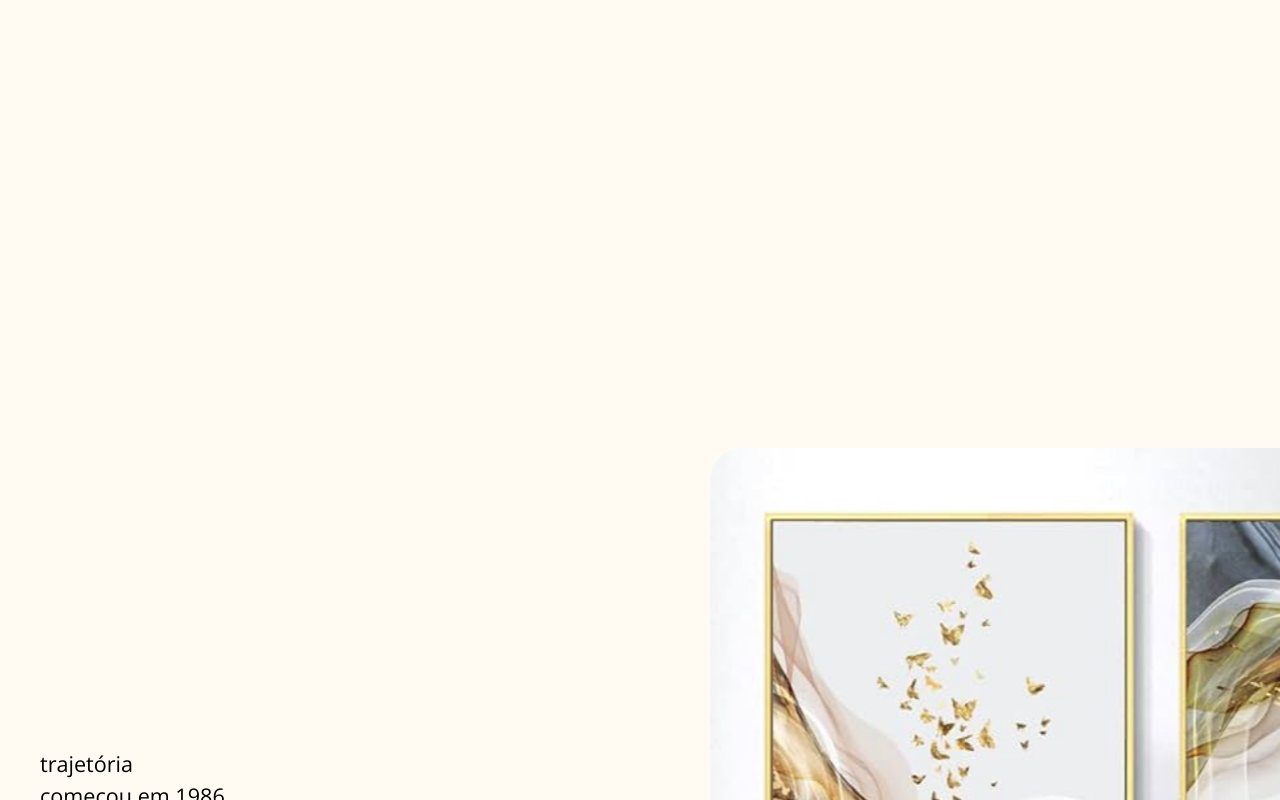
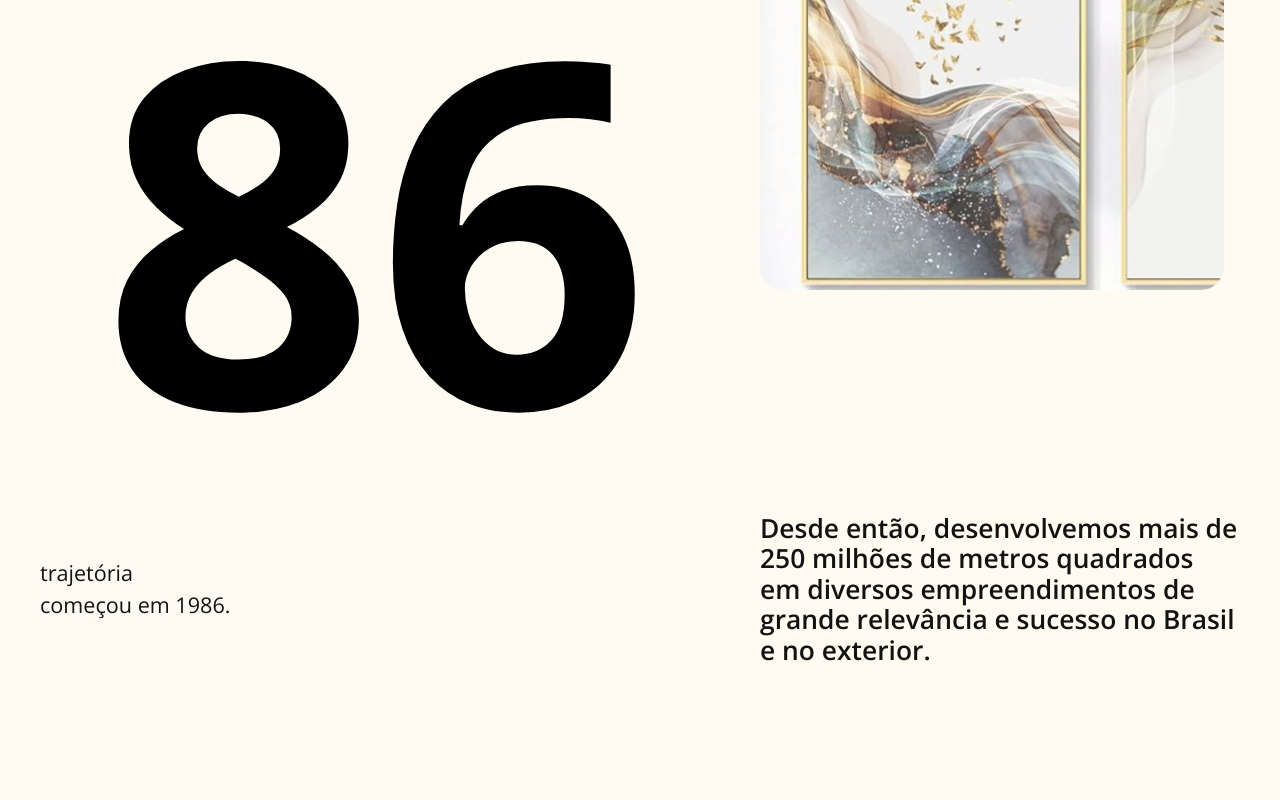
Before and after one commit to IMEX2024/imex2024, a Next.js app: page / in a window 1280 px wide. Shown: the part 920-1720 px from the top of the page. Built offline with nearby package versions, Linux system fonts and the light colour scheme.

Commit message:
create:fourth container

```diff
--- a/src/app/components/firstContainer.js
+++ b/src/app/components/firstContainer.js
@@ -30,7 +30,7 @@ export default function FirstContainer() {
             <motion.div
                 ref={ref}
                 style={{ opacity, y }}
-                className=" bg-[#fffbf2] w-full h-screen min-h-[65rem] items-center flex flex-col justify-center relative ">
+                className=" bg-[#fffbf2] w-full h-screen items-center flex flex-col justify-center relative ">
                 <div className=" w-full flex justify-center absolute ">
                     <div className=" z-10 w-[45vmin] rounded-full overflow-hidden relative ">
                         <div className=" z-[6] top-[50%] translate-y-[-50%] absolute w-full h-[15vmin] flex justify-center whitespace-nowrap overflow-hidden duration-300 text-white font-bold text-[13vmin] text-center leading-[150%]">
--- a/src/app/components/fourthContainer.js
+++ b/src/app/components/fourthContainer.js
@@ -2,24 +2,42 @@
 
 import { motion, useScroll, useTransform } from 'framer-motion';
 import { ReactLenis } from "lenis/dist/lenis-react";
+import { useRef } from 'react';
+import Beach from "/public/beach.jpg";
 
 
 export default function FourthContainer() {
+    const ref = useRef(null);
     const { scrollY } = useScroll();
+    const { scrollYProgress } = useScroll({
+        target: ref,
+        offset: [`start end`, `end start`],
 
-    const textY = useTransform(scrollY, [6445, 8745], [0, -700]);
-    const circleX = useTransform(scrollY, [9045, 9700], [0, -1100]);
-    const textOpa = useTransform(scrollY, [5845, 6445], [0, 1]);
-    const x = useTransform(scrollY, [4599, 5750], [-750, 0]);
-    const circleScale = useTransform(scrollY, [5845, 6445], [0.2, 2]);
-    const circleOpa = useTransform(scrollY, [5745, 5845], [0, 1]);
-    const divOpa = useTransform(scrollY, [8745, 9245], [1, 0]);
+    });
 
+    const beachScale = useTransform(scrollYProgress, [0.03, 0.31], [0.55, 1]);
+    const textY = useTransform(scrollYProgress, [0, 0.12], [600, 0]);
+    const textRotate = useTransform(scrollYProgress, [0, 0.12], [30, 0]);
+    console.log(scrollYProgress);
     return (
         <ReactLenis root>
-            <div className=" bg-[#fffbf2] w-full h-screen min-h-[65rem] items-center flex flex-col ">
-                <div className=' bg-blue-200 w-full h-screen flex gap-[15%] items-center justify-center '>
-
+            <div ref={ref} className=" bg-[#212121] w-full h-screen items-center flex flex-col ">
+                <div className=' bg-[#212121]  w-full h-screen flex gap-[15%] items-center justify-center overflow-hidden '>
+                    <div className=' bg-[#212121]  w-full h-full flex justify-center items-start relative '>
+                        <motion.div style={{scale:beachScale}} className=' w-[35vw] h-[35vw] rounded-2xl absolute top-0 left-[32.5%] translate-x-[-50%] '>
+                            <div className=" bg-cover rounded-2xl" style={{ backgroundImage: `url(${Beach.src})`, width: '100%', height: '100%', }}></div>
+                        </motion.div>
+                        <motion.div style={{ y:textY, rotate:textRotate }} className='w-full font-semibold text-[#fffbf2] text-[17vmin] absolute top-[10%] leading-[120%] flex flex-col justify-center items-center'>
+                            <p>CRIAMOS PROJETOS</p>
+                            <p>COM VALOR-ES</p>
+                        </motion.div>
+                        <div className=' absolute bottom-0 mb-[100px]'>
+                            <div className=' font-bold relative mt-10 w-[300px] pr-3 leading-[180%] text-black bg-[#FFFBF2] text-[16px] text-center rounded-full'>
+                                VEJA NOSSO PORTFOLIO
+                                <div className='rounded-full w-[3vmin] h-[3vmin] bg-black absolute top-[50%] translate-y-[-50%] right-[1%]'></div>
+                            </div>
+                        </div>
+                    </div>
                 </div>
             </div>
         </ReactLenis>
--- a/src/app/components/number.js
+++ b/src/app/components/number.js
@@ -6,21 +6,22 @@ import { ReactLenis } from "lenis/dist/lenis-react";
 
 export default function NumberMen({firstNum, secondNum, start, end , xStart, xEnd,
     opaStartTime, opaEndTime , opaStart, opaEnd, scaleStartTime, scaleEndTime, scaleStart, scaleEnd}) {
-    const { scrollY } = useScroll();
+    const { scrollY, scrollYProgress } = useScroll();
 
-    const y = useTransform(scrollY, [1000, 2000], [400, 150]);
-    const x = useTransform(scrollY, [start, end], [xStart, xEnd]);
-    const opacity = useTransform(scrollY, [opaStartTime, opaEndTime], [opaStart, opaEnd]);
-    const scale = useTransform(scrollY, [scaleStartTime, scaleEndTime], [scaleStart, scaleEnd]);
+    const y = useTransform(scrollYProgress, [0.086, 0.13], [400, 150]);
+    const x = useTransform(scrollYProgress, [start, end], [xStart, xEnd]);
+    const opacity = useTransform(scrollYProgress, [opaStartTime, opaEndTime], [opaStart, opaEnd]);
+    const scale = useTransform(scrollYProgress, [scaleStartTime, scaleEndTime], [scaleStart, scaleEnd]);
+    const numOpa = useTransform(scrollYProgress, [0.129, 0.143], [0, 1]);
 
 
-    // console.log('scroll', scrollY);
+    // console.log('scroll', scrollYProgress);
 
     return (
         <ReactLenis root>
             <motion.div style={{x, y, opacity, scale}} className=" flex w-full h-full absolute text-black ">
-                <div className="w-[50%] h-full  font-bold text-[50vmin] leading-[80%] text-right ">{firstNum}</div>
-                <div className="w-[50%] h-full  font-bold text-[50vmin] leading-[80%] text-left ">{secondNum}</div>
+                <motion.div style={{opacity:numOpa}} className="w-[50%] h-full opacity-0  font-bold text-[50vmin] leading-[80%] text-right ">{firstNum}</motion.div>
+                <motion.div style={{opacity:numOpa}} className="w-[50%] h-full opacity-0  font-bold text-[50vmin] leading-[80%] text-left ">{secondNum}</motion.div>
             </motion.div>
         </ReactLenis>
 
--- a/src/app/components/secondContainer.js
+++ b/src/app/components/secondContainer.js
@@ -4,38 +4,45 @@ import { motion, useScroll, useTransform } from 'framer-motion';
 import Pic from "./pic";
 import { ReactLenis } from "lenis/dist/lenis-react";
 import NumberMen from './number';
+import { useRef } from 'react';
 
 
 
 export default function SecondContainer() {
-    const { scrollY, scrollYProgress } = useScroll();
+    const ref = useRef(null);
+    const { scrollY } = useScroll();
+    const { scrollYProgress } = useScroll({
+        target: ref,
+        offset: [`start end`, `end start`],
+    });
 
-    const y = useTransform(scrollY, [1000, 2000], [400, 100]);
-    const textY = useTransform(scrollYProgress, [0.2, 0.32], [700, 0]);
-    const x = useTransform(scrollY, [1000, 2000], [20, 0]);
-    const scale = useTransform(scrollY, [1000, 2000], [1.3, 1]);
-    const textOpa = useTransform(scrollYProgress, [0.27, 0.32], [0, 1]);
-    const exitY = useTransform(scrollY, [3500, 4000], [0, -800]);
-    const exitOpa = useTransform(scrollY, [3600, 3800], [1, 0]);
-    const picExitY = useTransform(scrollY, [3700, 4100], [0, -800]);
-    const picExitOpa = useTransform(scrollY, [3800, 4100], [1, 0]);
+
+    const y = useTransform(scrollYProgress, [0.07, 0.3], [400, 100]);
+    const x = useTransform(scrollYProgress, [0.07, 0.3], [20, 0]);
+    const scale = useTransform(scrollYProgress, [0.07, 0.3], [1.3, 1]);
+    const textY = useTransform(scrollYProgress, [0.44, 0.7], [700, 0]);
+    const textOpa = useTransform(scrollYProgress, [0.44, 0.7], [0, 1]);
+    const exitY = useTransform(scrollYProgress, [0.7, 0.85], [0, -800]);
+    const exitOpa = useTransform(scrollYProgress, [0.7, 0.85], [1, 0]);
+    const picExitY = useTransform(scrollYProgress, [0.65, 0.8], [0, -800]);
+    const picExitOpa = useTransform(scrollYProgress, [0.65, 0.8], [1, 0]);
 
     // console.log(scrollYProgress);
 
     return (
         <ReactLenis root>
-            <div className=" bg-[#fffbf2] w-full h-2.5vh min-h-[65rem] items-center relative flex flex-col">
+            <div ref={ref} className=" bg-[#fffbf2] w-full h-2.5vh items-center relative flex flex-col">
                 <div className=" bg-[#fffbf2] w-full h-screen items-center flex flex-col gap-[5%] justify-center sticky top-0 overflow-hidden ">
                     <div className='w-full flex justify-center items-center gap-[5%]'>
                         <motion.div
                             style={{ y: exitY, opacity: exitOpa }}
                             className='  w-[50%] h-[50vmin] flex relative  '>
-                            <NumberMen firstNum={1} secondNum={9} start={1500} end={3100} xStart={1150} xEnd={0}
-                                opaStartTime={3100} opaEndTime={3500} opaStart={1} opaEnd={0}
-                                scaleStartTime={3100} scaleEndTime={3500} scaleStart={1.2} scaleEnd={2.5} />
-                            <NumberMen firstNum={8} secondNum={6} start={1500} end={2900} xStart={1450} xEnd={0}
-                                opaStartTime={3000} opaEndTime={3400} opaStart={0} opaEnd={1}
-                                scaleStartTime={3100} scaleEndTime={3500} scaleStart={0.5} scaleEnd={1.2} />
+                            <NumberMen firstNum={1} secondNum={9} start={0.129} end={0.21} xStart={1000} xEnd={0}
+                                opaStartTime={0.22} opaEndTime={0.3} opaStart={1} opaEnd={0}
+                                scaleStartTime={0.22} scaleEndTime={0.3} scaleStart={1.2} scaleEnd={2.5} />
+                            <NumberMen firstNum={8} secondNum={6} start={0.13} end={0.21} xStart={1450} xEnd={0}
+                                opaStartTime={0.22} opaEndTime={0.3} opaStart={0} opaEnd={1}
+                                scaleStartTime={0.22} scaleEndTime={0.3} scaleStart={0.5} scaleEnd={1.2} />
                         </motion.div>
                         <motion.div
                         style={{ y:picExitY, opacity:picExitOpa }}
--- a/src/app/components/thirdContainer.js
+++ b/src/app/components/thirdContainer.js
@@ -6,23 +6,24 @@ import { useEffect, useRef, useState } from 'react';
 
 export default function ThirdContainer() {
     const [width, setWidth] = useState(typeof window !== 'undefined' ? window.innerWidth || 0 : 0);
+    const num = (width > 1920 ? 9 : 4.5);
     const ref = useRef(null);
-    const { scrollY } = useScroll();
     const { scrollYProgress } = useScroll({
         target: ref,
+        offset: [`start end`, `end start`],
 
     });
 
-    const textY = useTransform(scrollYProgress, [0.51, 0.8], [0, -1000]);
-    const circleX = useTransform(scrollYProgress, [0.75, 0.95], ['0%', `-${width/4}%`]);
-    const textOpa = useTransform(scrollYProgress, [0.1, 0.5], [0, 1]);
-    const x = useTransform(scrollYProgress, [0.005, 0.11], [-750, 0]);
-    const circleScale = useTransform(scrollYProgress, [0.1, 0.5], [0.2, 2]);
-    const circleOpa = useTransform(scrollYProgress, [0.1, 0.5], [0, 1]);
-    const divOpa = useTransform(scrollYProgress, [0.66, 0.78], [1, 0]);
+    const textY = useTransform(scrollYProgress, [0.51, 0.6], [0, -1000]);
+    const circleX = useTransform(scrollYProgress, [0.65, 0.8], ['0%', `-${width/num}%`]);
+    const textOpa = useTransform(scrollYProgress, [0.35, 0.5], [0, 1]);
+    const x = useTransform(scrollYProgress, [0.2, 0.35], [-650, 0]);
+    const circleScale = useTransform(scrollYProgress, [0.35, 0.5], [0.2, 2]);
+    const circleOpa = useTransform(scrollYProgress, [0.35, 0.5], [0, 1]);
+    const divOpa = useTransform(scrollYProgress, [0.61, 0.75], [1, 0]);
 
-    console.log(scrollYProgress);
-
+    // console.log(scrollYProgress);
+    // console.log(width);
     const handleResize = () => {
         setWidth(window.innerWidth);
     };
@@ -35,17 +36,17 @@ export default function ThirdContainer() {
         };
     }, []);
 
-
+    console.log(num);
     return (
         <ReactLenis root>
-            <div ref={ref} className=" bg-red-300 pt-[30%] w-full h-2.5vh items-center relative flex flex-col ">
+            <div ref={ref} className=" bg-[#fffbf2] pt-[30%] w-full h-4vh items-center relative flex flex-col ">
                 <motion.div
                     style={{ x }}
                     className=' bg-[#212121] w-full h-screen sticky top-0 rounded-tr-[550px] flex gap-[15%] items-center justify-center '>
                     <motion.div
                         style={{ opacity: divOpa }}
                         className=' overflow-hidden relative flex flex-col items-start pt-[2%] w-[45%] h-[30%] mb-[15%] text-[4rem] font-bold leading-[1.15]'>
-                        <div className=' drop-shadow-[0_45px_10px_#212121] w-full h-[15%] bg-[#212121] absolute top-[-15%] opacity-100 z-20'></div>
+                        <div className=' drop-shadow-[0_45px_7px_#212121] w-full h-[15%] bg-[#212121] absolute top-[-28%] opacity-100 z-20'></div>
                         <motion.div
                             style={{ y: textY, opacity: textOpa }}
                             className=' text-white ml-3'>A imersão profunda nos desafios e a soma
@@ -58,11 +59,11 @@ export default function ThirdContainer() {
                                 <div className='rounded-full w-[2rem] h-[2rem] bg-black absolute top-[50%] translate-y-[-50%] right-[5%]'></div>
                             </div>
                         </motion.div>
-                        <div className=' drop-shadow-[0px_-45px_10px_#212121] w-full h-[15%] bg-[#212121] absolute bottom-[-15%] opacity-100 z-20'></div>
+                        <div className=' drop-shadow-[0px_-45px_7px_#212121] w-full h-[15%] bg-[#212121] absolute bottom-[-25%] opacity-100 z-20'></div>
                     </motion.div>
                     <motion.div
                         style={{ scale: circleScale, opacity: circleOpa, x: circleX }}
-                        className=' w-[15rem] h-[15rem] bg-white rounded-full mb-[10%] mr-[10%] '>
+                        className=' w-[13vw] h-[13vw] bg-white rounded-full mb-[10%] mr-[10%] '>
                     </motion.div>
                 </motion.div>
             </div>
--- a/src/app/layout.js
+++ b/src/app/layout.js
@@ -6,13 +6,13 @@ import Header from "./components/header";
 const openSans = Open_Sans({ subsets: ["latin"] });
 
 export const metadata = {
-  title: "Create Next App",
+  title: "IMEX2024",
   description: "Generated by create next app",
 };
 
 export default function RootLayout({ children }) {
   return (
-    <html lang="en">
+    <html className=" overflow-hidden" lang="en">
       <body className={openSans.className}>
         <Header />
         {children}
--- a/tailwind.config.js
+++ b/tailwind.config.js
@@ -28,7 +28,7 @@ module.exports = {
       height: {
         '3vh': 'calc(var(--vh, 1vh) * 300);',
         '2.5vh': 'calc(var(--vh, 1vh) * 250);',
-        '4vh': 'calc(var(--vh, 1vh) * 350);',
+        '4vh': 'calc(var(--vh, 1vh) * 400);',
       }
     },
   },
```
Also changed, not shown: public/beach.jpg (added).
